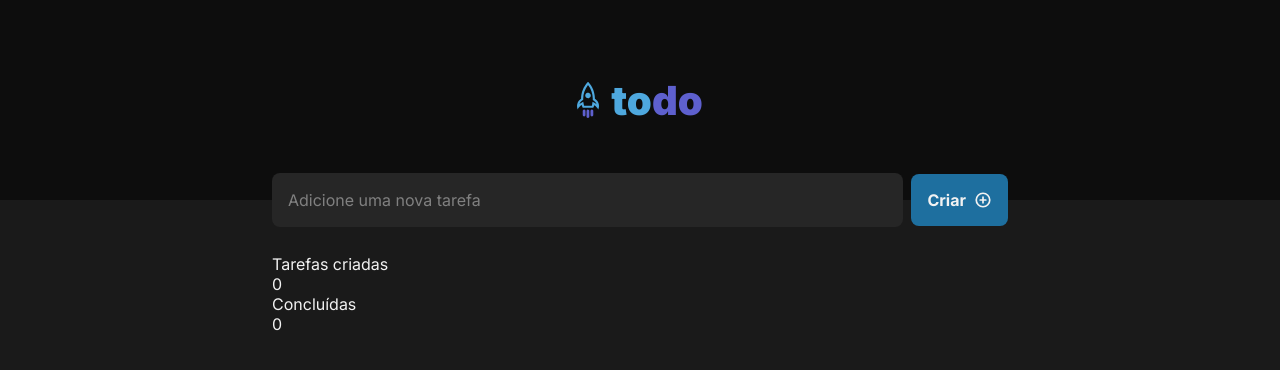
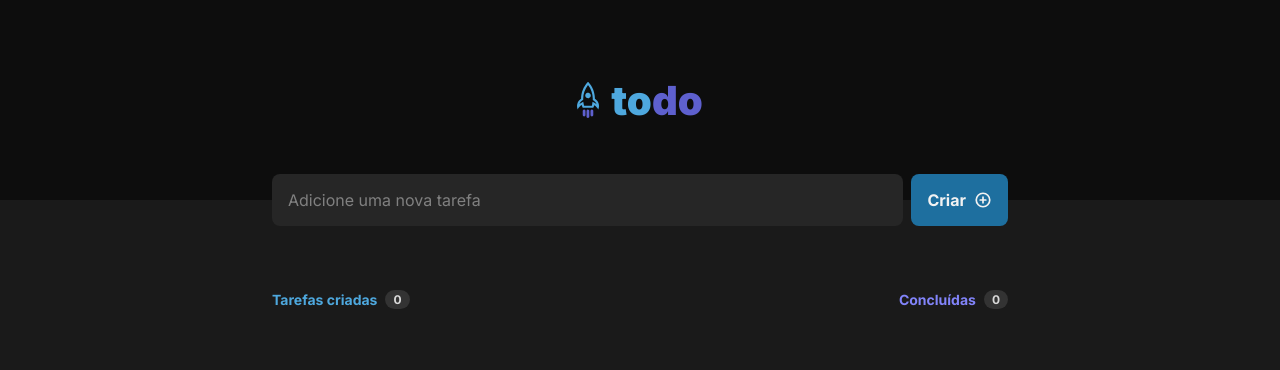
Before and after one commit to macieljuniormax/React-JS---Ignite, a React (Vite) app in the folder Challenges/01 - To Do List/: page / in a window 1280 px wide. Shown: the top 370 px of the page. Built offline with nearby package versions, Linux system fonts and the light colour scheme.

Commit message:
style: :lipstick: styling task list header

```diff
--- a/Challenges/01 - To Do List/src/components/CreateButton.module.css
+++ b/Challenges/01 - To Do List/src/components/CreateButton.module.css
@@ -12,9 +12,10 @@
   font-weight: 700;
   border-radius: 8px;
   position: relative;
+  cursor: pointer;
   transform: translateY(-50%);
-  cursor: pointer;
-  /* transition: background-color 0.1s; */
+  margin-bottom: 2.375rem;
+  transition: background-color 0.1s;
 }
 
 .createButton:hover {
--- a/Challenges/01 - To Do List/src/components/Input.module.css
+++ b/Challenges/01 - To Do List/src/components/Input.module.css
@@ -1,6 +1,6 @@
 .input {
   width: 100%;
-  height: 3.375rem;
+  height: 3.25rem;
   background: var(--gray-500);
   border: none;
   outline: none;
@@ -10,6 +10,7 @@
   line-height: 1.4;
   position: relative;
   transform: translateY(-50%);
+  margin-bottom: 2.375rem;
 }
 
 .input::placeholder {
--- a/Challenges/01 - To Do List/src/components/Task List/Header.module.css
+++ b/Challenges/01 - To Do List/src/components/Task List/Header.module.css
@@ -0,0 +1,33 @@
+.header {
+  display: flex;
+  justify-content: space-between;
+  align-items: center;
+}
+
+.header>aside {
+  display: flex;
+  justify-content: baseline;
+  align-items: center;
+  gap: 0.5rem;
+  font-weight: 700;
+}
+
+.header aside:first-child {
+  color: var(--blue-300);
+}
+
+.header aside:last-child {
+  color: var(--purple-300);
+}
+
+.header aside p {
+  font-size: 0.875rem;
+}
+
+.header aside span {
+  color: var(--gray-200);
+  background-color: var(--gray-400);
+  padding: 2px 8px;
+  border-radius: 16px;
+  font-size: 0.75rem;
+}
--- a/Challenges/01 - To Do List/src/components/Task List/Header.tsx
+++ b/Challenges/01 - To Do List/src/components/Task List/Header.tsx
@@ -2,11 +2,12 @@ import styles from './Header.module.css'
 
 export function Header() {
   return (
-    <header>
+    <header className={styles.header}>
       <aside>
         <p>Tarefas criadas</p>
         <span>0</span>
       </aside>
+
       <aside>
         <p>Concluídas</p>
         <span>0</span>
```
